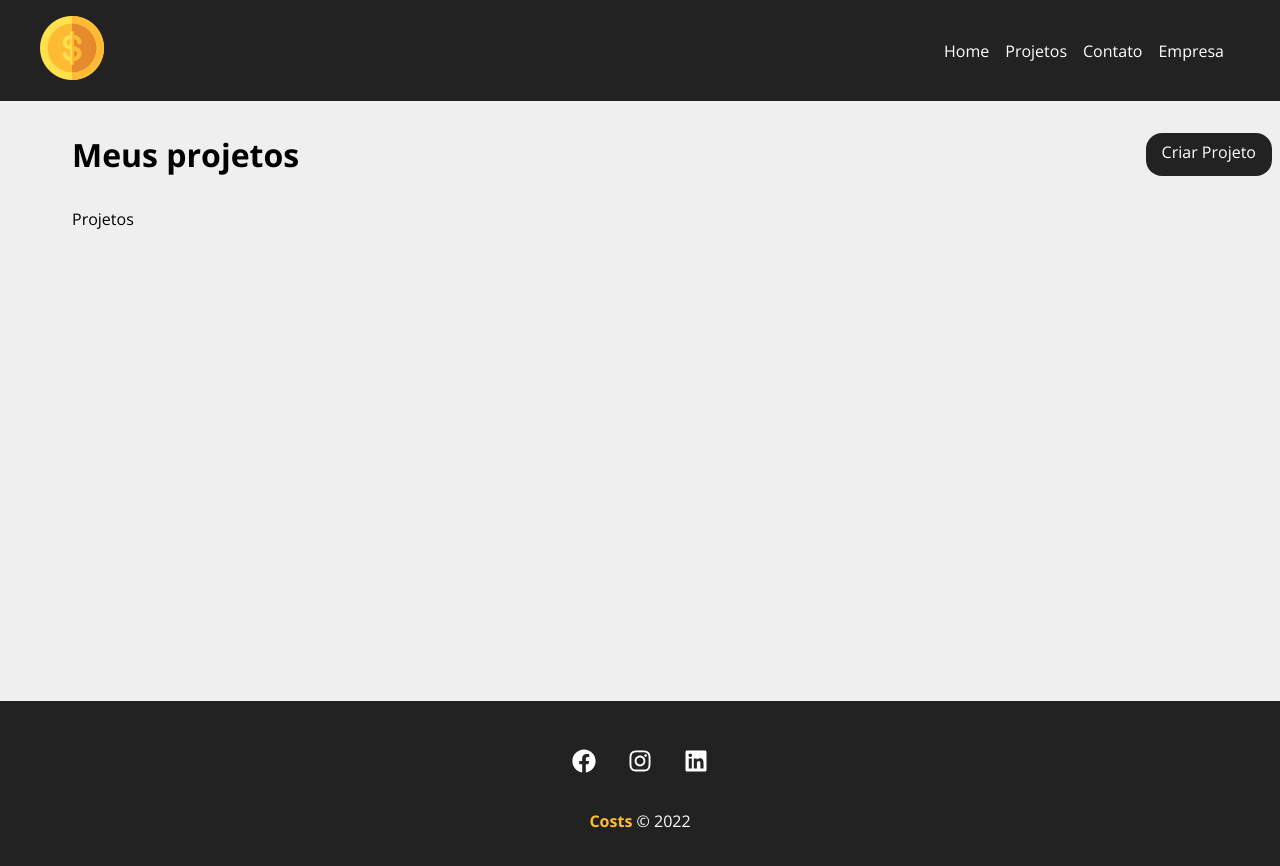
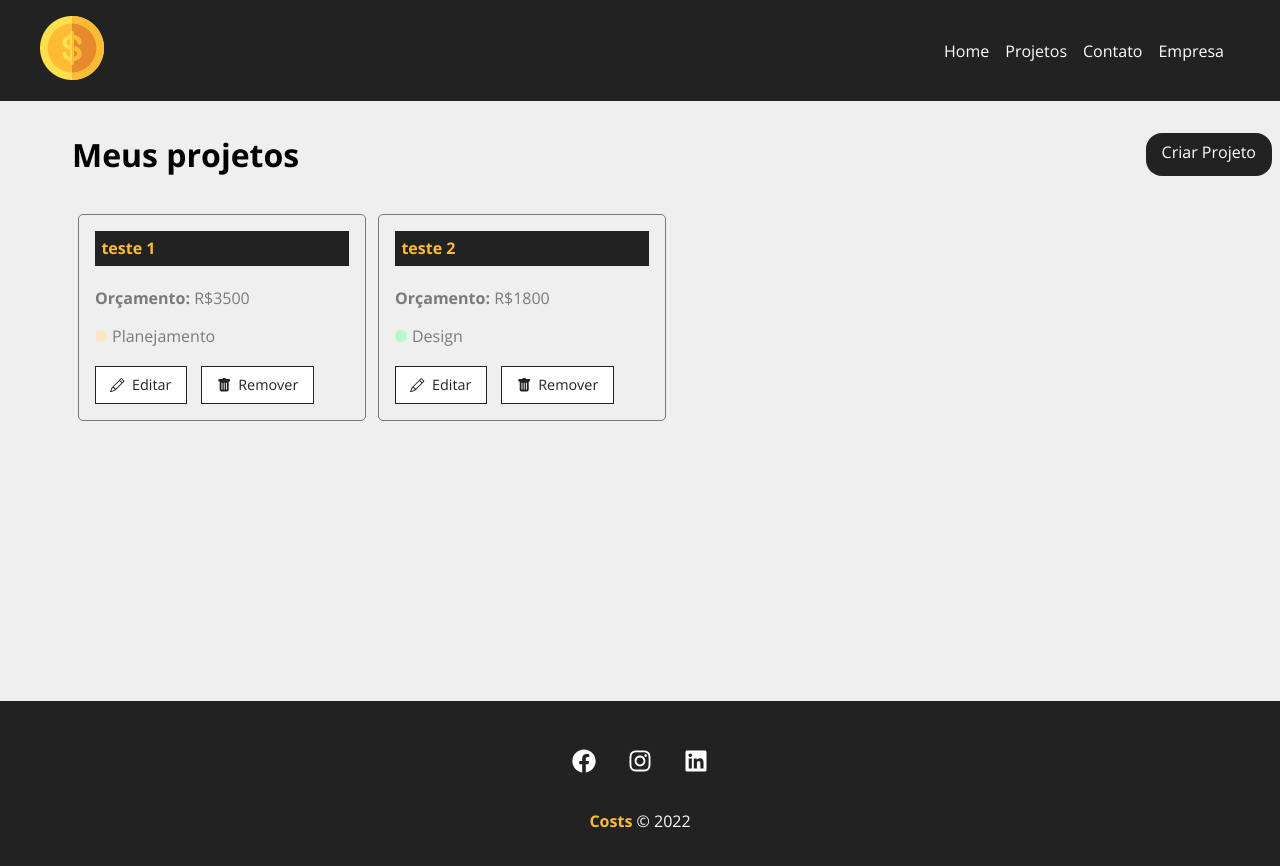
Before and after one commit to wevdiaz/Costs, a React (Create React App) app: page /projects in a window 1280 px wide. Shown: the top 866 px of the page. Built offline with nearby package versions, Linux system fonts and the light colour scheme; data requests are answered from the project's data file.

Commit message:
resgatando dados para a página projetos

```diff
--- a/db.json
+++ b/db.json
@@ -10,6 +10,17 @@
       "cost": 0,
       "services": [],
       "id": 1
+    },
+    {
+      "name": "teste 2",
+      "budget": "1800",
+      "category": {
+        "id": "3",
+        "name": "Design"
+      },
+      "cost": 0,
+      "services": [],
+      "id": 2
     }
   ],
   "categories": [
--- a/src/components/pages/Projects.jsx
+++ b/src/components/pages/Projects.jsx
@@ -1,18 +1,39 @@
 import { useLocation } from "react-router-dom";
+import { useState, useEffect } from "react";
 
 import { Message } from "../layout/Message";
 import { Container } from "../layout/Container";
 import { LinkButton } from "../layout/LinkButton";
+import { ProjectCard } from "../project/ProjectCard";
 
 import styles from "./styles/Projects.module.css";
 
 export function Projects() {
+
+  const [projects, setProjects] = useState([]);
+
   const location = useLocation();
   let message = "";
 
   if (location.state) {
     message = location.state.message;
   }
+
+  useEffect(() => {
+
+    fetch("http://localhost:5000/projects", {
+      method: "GET",
+      headers: {
+        "Content-Type": "application/json",
+      },
+    })
+    .then((response) => response.json())
+    .then((data) => {
+      setProjects(data);
+      console.log();
+    }).catch((err) => console.log(err));
+
+  }, []);
 
   return (
     <div className={styles.project_container}>
@@ -24,7 +45,21 @@
         message && <Message msg={message} type={"success"} />
       }
       <Container customClass="start">
-        <p>Projetos</p>
+        {
+          projects.length > 0 ? (
+            projects.map((project) => (
+              <ProjectCard
+                  name={project.name}
+                  id={project.id}
+                  budget={project.budget}
+                  category={project.category.name}
+                  key={project.id}
+              />
+            ))
+          ) : (
+            <p>Não nenhum projeto no momento.</p>
+          )
+        }
       </Container>
     </div>
   );
--- /dev/null
+++ b/src/components/project/ProjectCard.jsx
@@ -0,0 +1,26 @@
+import { Link } from "react-router-dom"
+
+import styles from "./ProjectCard.module.css";
+import { BsPencil, BsFillTrashFill } from "react-icons/bs";
+
+export function ProjectCard({ id, name, budget, category, handleRemove }) {
+  return (
+    <div className={styles.project_card}>
+      <h4>{name}</h4>
+      <p>
+        <span>Orçamento:</span> R${budget}
+      </p>
+      <p className={styles.category_text}>
+        <span className={`${styles[category.toLowerCase()]}`}></span> {category}
+      </p>
+      <div className={styles.project_card_actions}>
+        <Link to={"/"}>
+          <BsPencil /> Editar
+        </Link>
+        <button>
+          <BsFillTrashFill /> Remover
+        </button>
+      </div>
+    </div>
+  );
+}
--- /dev/null
+++ b/src/components/project/ProjectCard.module.css
@@ -0,0 +1,87 @@
+.project_card {
+  padding: 1em;
+  border: 1px solid #7a7a7a;
+  border-radius: 5px;
+  width: 24%;
+  margin: 0.5%;
+}
+
+.project_card h4 {
+  background-color: #222;
+  color: #ffbb33;
+  padding: .4em;
+  margin-bottom: 1.3em;
+}
+
+.project_card p {
+  color: #7a7a7a;
+  margin-bottom: 1em;
+}
+
+.project_card p span {
+  font-weight: bold;
+}
+
+.category_text {
+  display: flex;
+  align-items: center;
+}
+
+.category_text span {
+  display: block;
+  width: 12px;
+  height: 12px;
+  border-radius: 50%;
+  background-color: #ccc;
+  margin-right: 5px;
+}
+
+.category_text .infra {
+  background-color: #ffaebc;
+}
+
+.category_text .desenvolvimento {
+  background-color: #a0e7e5;
+}
+
+.category_text .design {
+  background-color: #b4f8c8;
+}
+
+.category_text .planejamento {
+  background-color: #fbe7c6;
+}
+
+.project_card_actions {
+  margin-top: 1.2em;
+  display: flex;
+  align-items: center;
+}
+
+.project_card_actions a,
+.project_card_actions button {
+  text-decoration: none;
+  background-color: #fff;
+  color: #222;
+  font-size: .9em;
+  padding: .6em 1em;
+  margin-right: 1em;
+  cursor: pointer;
+  border: 1px solid #222;
+
+  display: flex;
+  align-items: center;
+  justify-content: center;
+
+  transition: 0.5s;
+}
+
+.project_card_actions svg {
+  margin-right: .5em;
+}
+
+.project_card_actions a:hover,
+.project_card_actions button:hover {
+  background-color: #222;
+  color: #ffbb33;
+}
```
